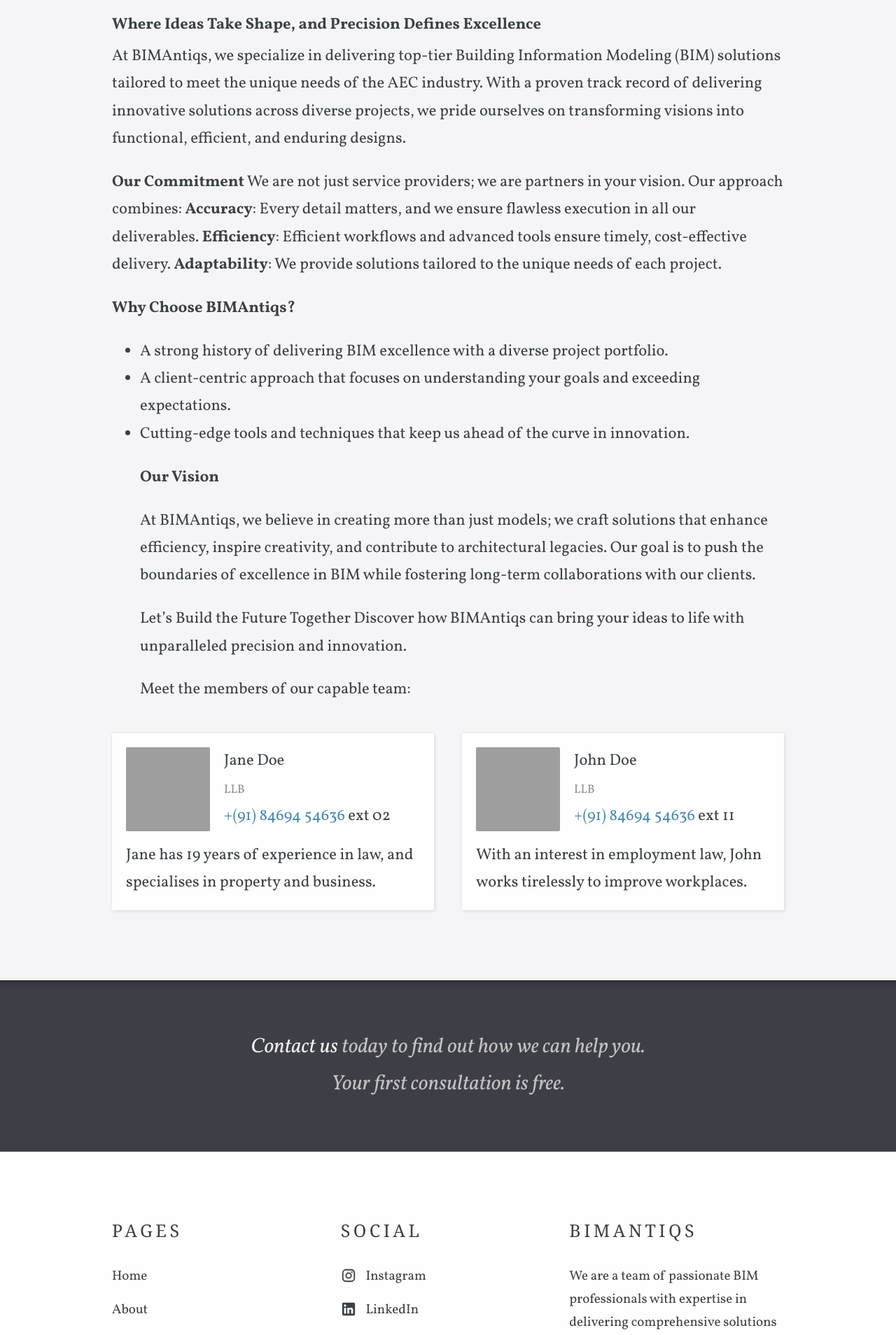
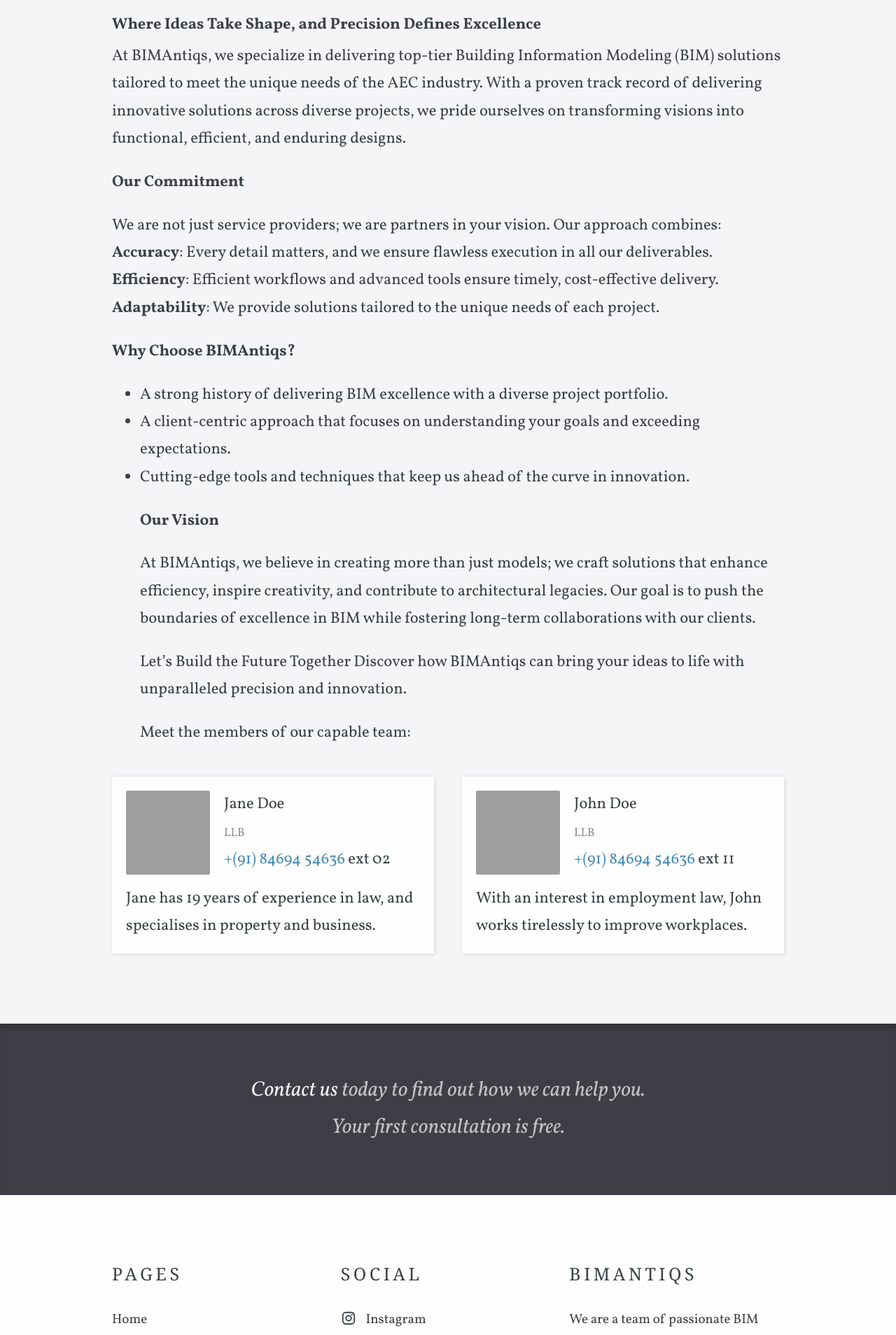
Before and after one commit to R-Madhav/BIMAntiqs.github.io, a Jekyll site: the page built from about.html, in a window 1280 px wide. Shown: the part 622-2530 px from the top of the page at 70% size. Built offline with Jekyll 4.4.1, drawn with Linux system fonts in a browser that asks for light colours; some web fonts are replaced; grey boxes are pictures that could not be loaded.

Commit message:
Update about.html

```diff
--- a/about.html
+++ b/about.html
@@ -13,9 +13,9 @@
 
 	At BIMAntiqs, we specialize in delivering top-tier Building Information Modeling (BIM) solutions tailored to meet the unique needs of the AEC industry. With a proven track record of delivering innovative solutions across diverse projects, we pride ourselves on transforming visions into functional, efficient, and enduring designs.
 
-		<p style="margin-bottom: 5px;"><Strong>Our Commitment</Strong>
+		<p style="margin-bottom: 5px;"><Strong>Our Commitment</Strong></p>
 
-		We are not just service providers; we are partners in your vision. Our approach combines:
+		<p>We are not just service providers; we are partners in your vision. Our approach combines:
 		<Strong>Accuracy</Strong>: Every detail matters, and we ensure flawless execution in all our deliverables.
 		<Strong>Efficiency</Strong>: Efficient workflows and advanced tools ensure timely, cost-effective delivery.
 		<Strong>Adaptability</Strong>: We provide solutions tailored to the unique needs of each project.</p>
```
